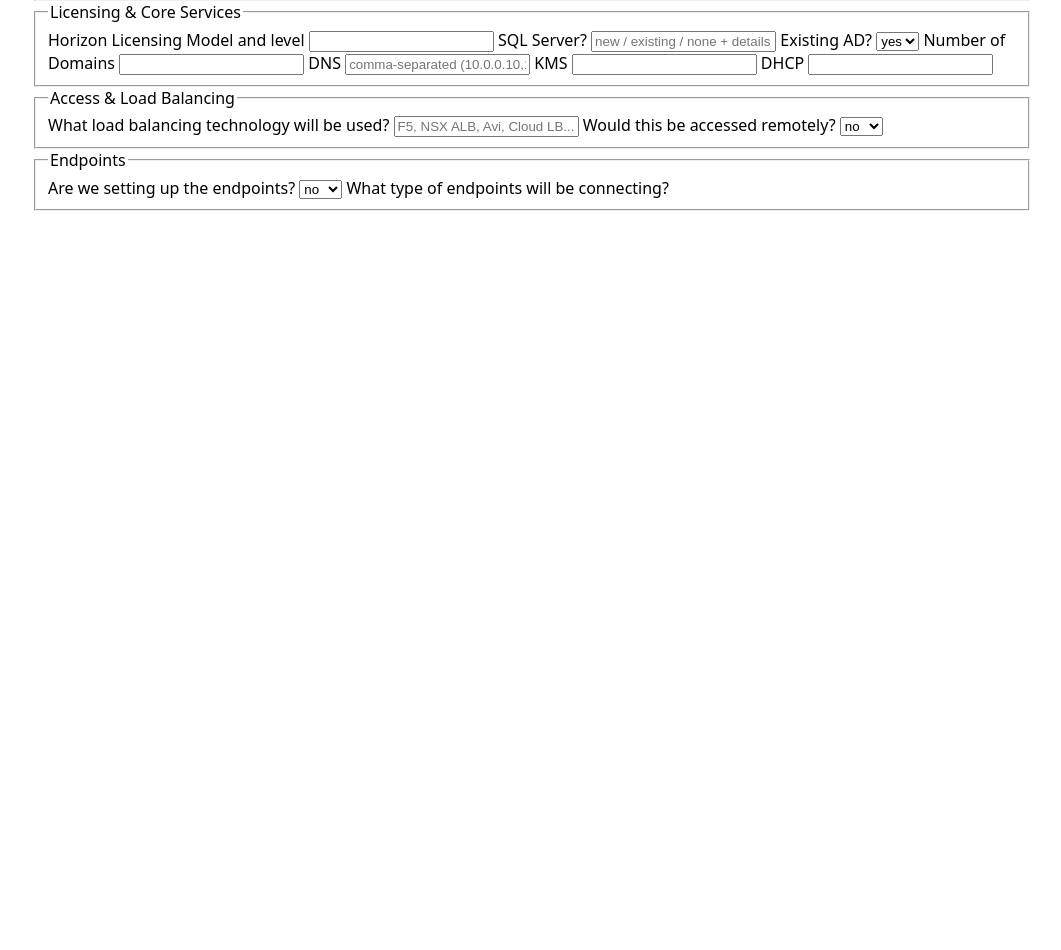
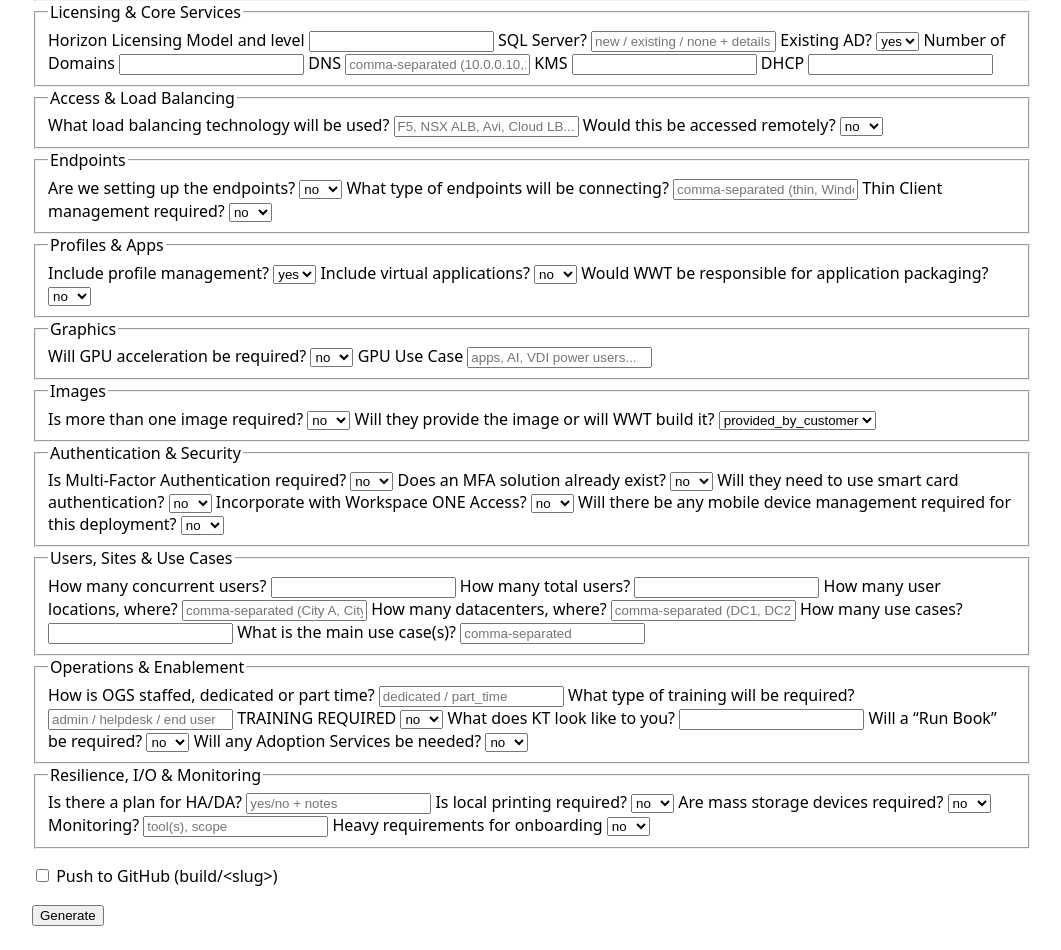
Before and after one commit to chevychevell68/vdi-docgen, a Flask app: page /presales in a window 1280 px wide. Shown: the part 388-1338 px from the top of the page, without its empty margins (108-1169 px from the left). Before the commit the page ends 599 px from the top, so only its background shows below. Run offline with Flask 3, Linux system fonts and the light colour scheme.

Commit message:
Update presales.html

```diff
--- a/templates/forms/presales.html
+++ b/templates/forms/presales.html
@@ -70,4 +70,99 @@
         <label>Are we setting up the endpoints?</label>
         <select name="setup_endpoints"><option>no</option><option>yes</option></select>
         <label>What type of endpoints will be connecting?</label>
-        <input name="endpoint_types" placeholder="comma-separated (thin, Windows, mac_
+        <input name="endpoint_types" placeholder="comma-separated (thin, Windows, macOS, IGEL...)" />
+        <label>Thin Client management required?</label>
+        <select name="thin_client_mgmt_required"><option>no</option><option>yes</option></select>
+      </fieldset>
+
+      <fieldset>
+        <legend>Profiles & Apps</legend>
+        <label>Include profile management?</label>
+        <select name="profile_mgmt_included"><option>yes</option><option>no</option></select>
+        <label>Include virtual applications?</label>
+        <select name="virtual_apps_included"><option>no</option><option>yes</option></select>
+        <label>Would WWT be responsible for application packaging?</label>
+        <select name="app_packaging_by_wwt"><option>no</option><option>yes</option></select>
+      </fieldset>
+
+      <fieldset>
+        <legend>Graphics</legend>
+        <label>Will GPU acceleration be required?</label>
+        <select name="gpu_required"><option>no</option><option>yes</option></select>
+        <label>GPU Use Case</label>
+        <input name="gpu_use_case" placeholder="apps, AI, VDI power users..." />
+      </fieldset>
+
+      <fieldset>
+        <legend>Images</legend>
+        <label>Is more than one image required?</label>
+        <select name="multiple_images_required"><option>no</option><option>yes</option></select>
+        <label>Will they provide the image or will WWT build it?</label>
+        <select name="image_source"><option>provided_by_customer</option><option>built_by_wwt</option></select>
+      </fieldset>
+
+      <fieldset>
+        <legend>Authentication & Security</legend>
+        <label>Is Multi-Factor Authentication required?</label>
+        <select name="mfa_required"><option>no</option><option>yes</option></select>
+        <label>Does an MFA solution already exist?</label>
+        <select name="mfa_solution_exists"><option>no</option><option>yes</option></select>
+        <label>Will they need to use smart card authentication?</label>
+        <select name="smartcard_required"><option>no</option><option>yes</option></select>
+        <label>Incorporate with Workspace ONE Access?</label>
+        <select name="workspace_one_access"><option>no</option><option>yes</option></select>
+        <label>Will there be any mobile device management required for this deployment?</label>
+        <select name="mdm_required"><option>no</option><option>yes</option></select>
+      </fieldset>
+
+      <fieldset>
+        <legend>Users, Sites & Use Cases</legend>
+        <label>How many concurrent users?</label>
+        <input type="number" name="concurrent_users" />
+        <label>How many total users?</label>
+        <input type="number" name="total_users" />
+        <label>How many user locations, where?</label>
+        <input name="user_locations" placeholder="comma-separated (City A, City B)" />
+        <label>How many datacenters, where?</label>
+        <input name="datacenters" placeholder="comma-separated (DC1, DC2)" />
+        <label>How many use cases?</label>
+        <input type="number" name="use_cases_count" />
+        <label>What is the main use case(s)?</label>
+        <input name="main_use_cases" placeholder="comma-separated" />
+      </fieldset>
+
+      <fieldset>
+        <legend>Operations & Enablement</legend>
+        <label>How is OGS staffed, dedicated or part time?</label>
+        <input name="ogs_staffing" placeholder="dedicated / part_time" />
+        <label>What type of training will be required?</label>
+        <input name="training_type" placeholder="admin / helpdesk / end user" />
+        <label>TRAINING REQUIRED</label>
+        <select name="training_required"><option>no</option><option>yes</option></select>
+        <label>What does KT look like to you?</label>
+        <input name="knowledge_transfer" />
+        <label>Will a “Run Book” be required?</label>
+        <select name="runbook_required"><option>no</option><option>yes</option></select>
+        <label>Will any Adoption Services be needed?</label>
+        <select name="adoption_services_required"><option>no</option><option>yes</option></select>
+      </fieldset>
+
+      <fieldset>
+        <legend>Resilience, I/O & Monitoring</legend>
+        <label>Is there a plan for HA/DA?</label>
+        <input name="ha_da_plan" placeholder="yes/no + notes" />
+        <label>Is local printing required?</label>
+        <select name="local_printing_required"><option>no</option><option>yes</option></select>
+        <label>Are mass storage devices required?</label>
+        <select name="mass_storage_devices_required"><option>no</option><option>yes</option></select>
+        <label>Monitoring?</label>
+        <input name="monitoring" placeholder="tool(s), scope" />
+        <label>Heavy requirements for onboarding</label>
+        <select name="heavy_onboarding_requirements"><option>no</option><option>yes</option></select>
+      </fieldset>
+
+      <p><label><input type="checkbox" name="push_to_github" /> Push to GitHub (build/&lt;slug&gt;)</label></p>
+      <button type="submit">Generate</button>
+    </form>
+  </body>
+</html>
```
